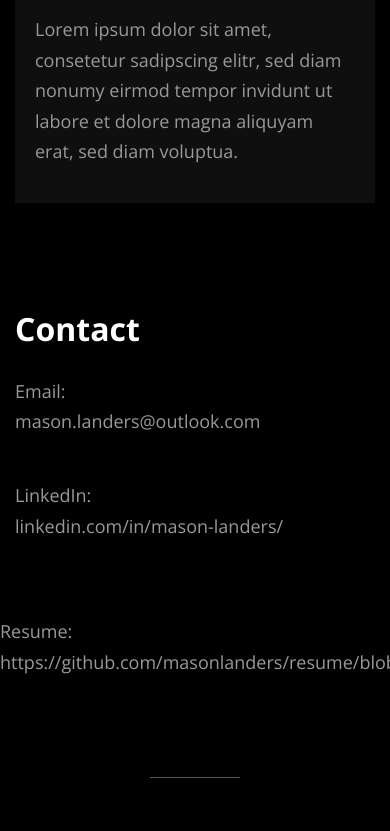
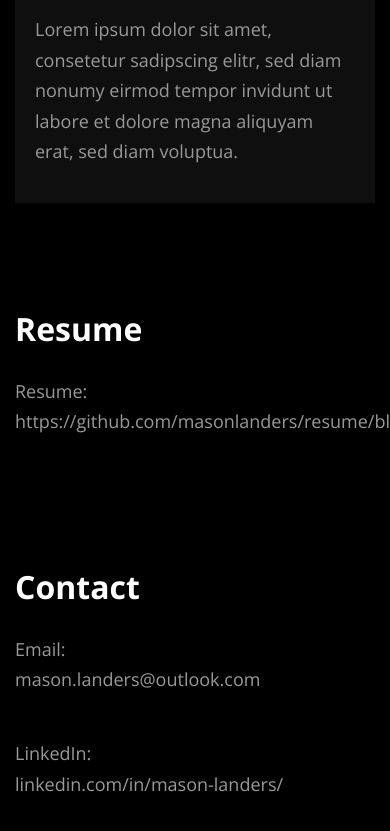
Before and after one commit to masonlanders/masonlanders.gethub.io, a plain HTML site: page index.html in a window 390 px wide. Shown: the part 5836-6667 px from the top of the page. Drawn offline with nearby package versions, Linux system fonts and the light colour scheme; a web font is replaced by a local one.

Commit message:
Update index.html

```diff
--- a/index.html
+++ b/index.html
@@ -23,6 +23,7 @@
 <li class="nav-item"><a class="nav-link" href="#certifications">certifications</a></li>
 <li class="nav-item"><a class="nav-link" href="#skills">skills</a></li>
 <li class="nav-item"><a class="nav-link" href="#projects">projects</a></li>
+<li class="nav-item"><a class="nav-link" href="#projects">resume</a></li>
 <li class="nav-item"><a class="nav-link" href="#contact">contact</a>
 <li class="nav-item">
 </nav>
@@ -207,6 +208,22 @@
 </div>
 </div>
 </section>
+<section class="section pb-0" id="resume">
+<div class="container">
+<div class="row align-center">
+<div class="col-lg-8">
+<div class="row align-left">
+<div class="col-lg-5 col-sm-6 mb-4">
+<h2 class="mb-4 mb-lg-5">Resume</h2>
+<form action="#" method="post">
+<div class="form-group mb-4">
+<p class="mb-3"> Resume: <a href="https://github.com/masonlanders/resume/blob/main/ML_Resume.pdf"> </br>
+    https://github.com/masonlanders/resume/blob/main/ML_Resume.pdf</a></p>
+</div>
+</div>
+</div>
+</div>
+</section>
 <section class="section pb-0" id="contact">
 <div class="container">
 <div class="row align-center">
@@ -223,9 +240,6 @@
 <p class="mb-3"> LinkedIn: <a href="https://www.linkedin.com/in/mason-landers/"> </br>
     linkedin.com/in/mason-landers/</a></p>
 </br>
-</div>
-<p class="mb-3"> Resume: <a href="https://github.com/masonlanders/resume/blob/main/ML_Resume.pdf"> </br>
-    https://github.com/masonlanders/resume/blob/main/ML_Resume.pdf</a></p>
 </br>
 </div>
 </form>
```
